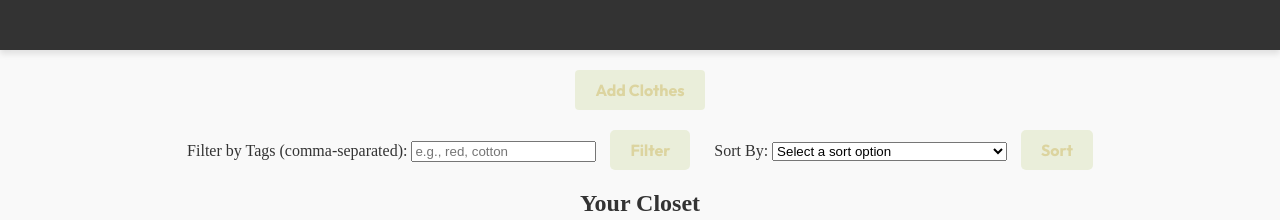
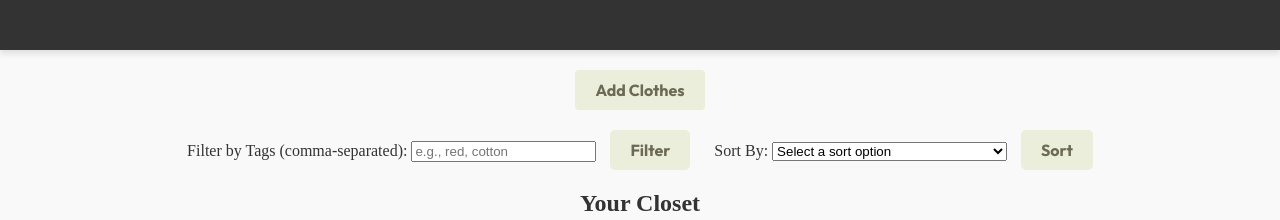
Before and after one commit to FengyikeD/Cubstart_Final_Project, a plain HTML site: page frontend/index.html in a window 1280 px wide. Shown: the part 141-361 px from the top of the page. Drawn offline with Linux system fonts and the light colour scheme; no server answers; a web font is replaced by a local one.

Commit message:
Changed button text color again

```diff
--- a/frontend/styles.css
+++ b/frontend/styles.css
@@ -23,7 +23,7 @@ button {
     font-family: 'Outfit', sans-serif; /* Apply Outfit font globally to all buttons */
     font-size: 16px;
     font-weight: bold; /* Optional: Adjust weight */
-    color: #d6cb8abd; /* Text color */
+    color: #3f3b24bd; /* Text color */
     background-color: #e5ebceb7;
     border: none;
     border-radius: 5px;
@@ -46,7 +46,7 @@ button:hover {
     font-weight: bold; /* Optional: Adjust font weight */
     padding: 10px 20px;
     background-color: #e5ebceb7;
-    color: #d6cb8abd;
+    color: #3f3b24bd;
     border: none;
     border-radius: 4px;
     cursor: pointer;
```
